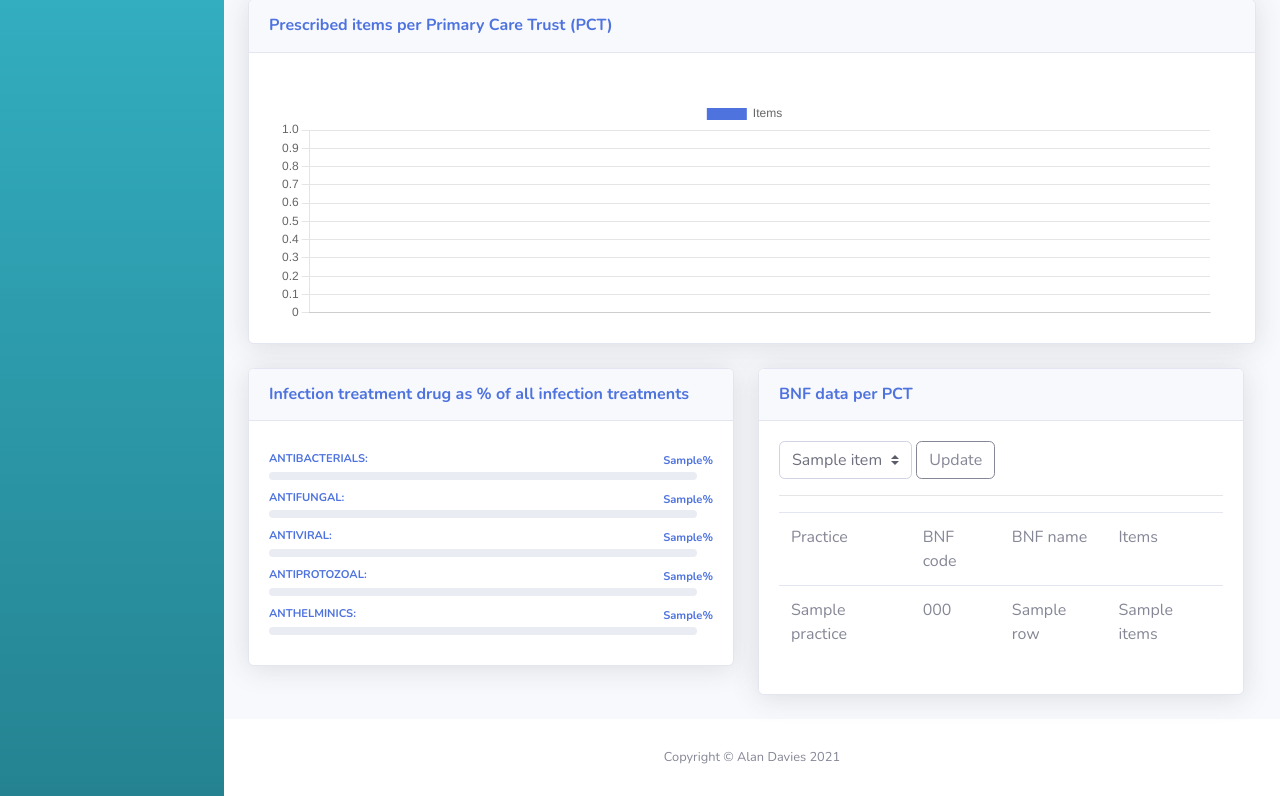
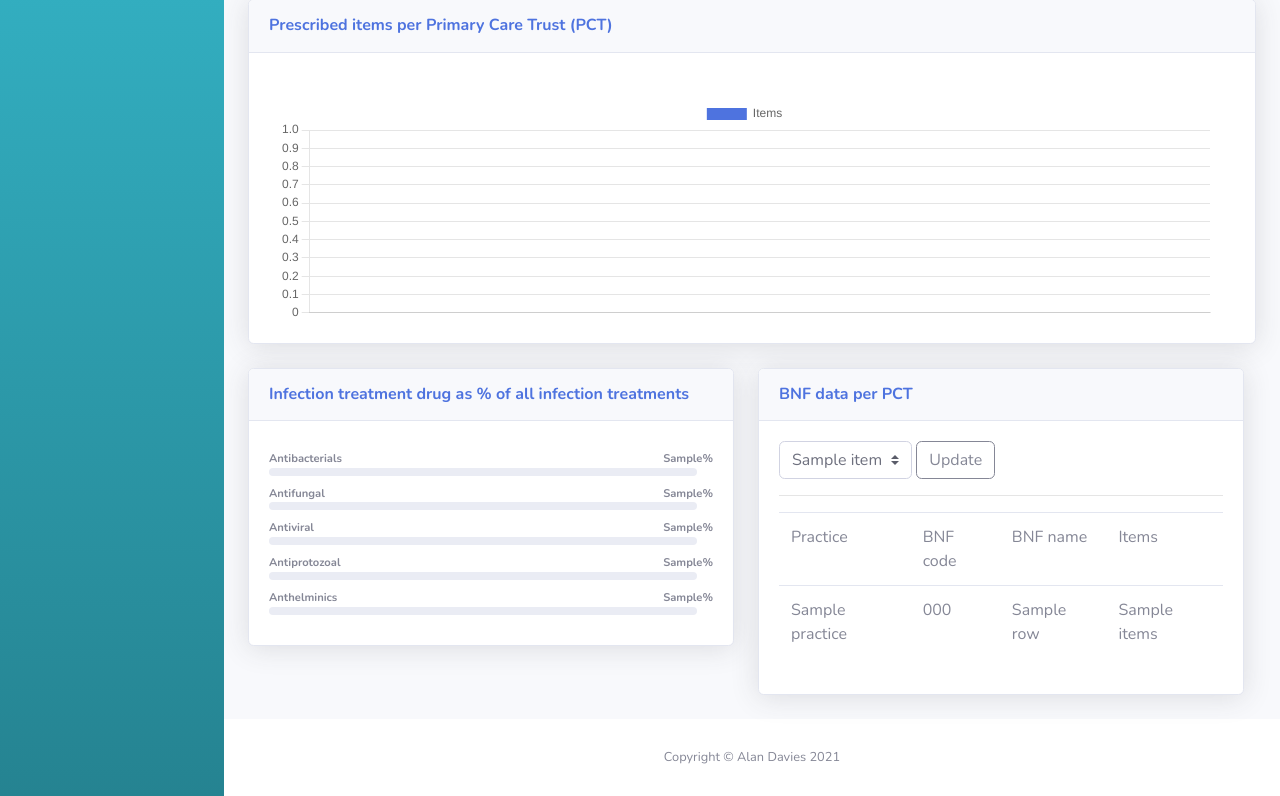
Before and after one commit to Yueer-Fan/MIE_myanmar, a Flask app: template app/templates/dashboard/index.html in a window 1280 px wide. Shown: the part 327-1123 px from the top of the page. Run offline with Flask 2, Linux system fonts and the light colour scheme; the template is opened without the code that fills it: most values are stand-ins (such as "Sample title", 1, 10 or a date in 2020); some libraries are stand-ins or nearby versions.

Commit message:
update progress bar

```diff
--- a/app/templates/dashboard/index.html
+++ b/app/templates/dashboard/index.html
@@ -201,7 +201,7 @@
                         </div>
                         <div class="col">
                           <div class="progress progress-sm mr-2">
-                            <div class="progress-bar bg-info" role="progressbar" style="width: '{{top_data}}%"'
+                            <div class="progress-bar bg-info" role="progressbar" style="width: {{top_data}}%"
                               aria-valuemin="0" aria-valuemax="100"></div>
                           </div>
                         </div>
@@ -262,16 +262,16 @@
                    <div style="margin:10px 0">
                     <div class="row no-gutters align-items-center">
                       <div class="col">
-                        <div class="text-xs font-weight-bold text-primary text-uppercase mb-1">Antibacterials:</div>
+                        <div class="text-xs font-weight-bold">Antibacterials</div>
                       </div>
                       <div class="col" style="text-align:end">
-                        <div class="text-xs font-weight-bold text-primary">{{ all_infection_treatments_data[0] }}%</div>
+                        <div class="text-xs font-weight-bold">{{ all_infection_treatments_data[0] }}%</div>
                       </div>
                     </div>
                     <div class="row no-gutters align-items-center">
                       <div class="col mr-2">
                         <div class="progress progress-sm mr-2">
-                          <div class="progress-bar bg-info" role="progressbar" style="width: {{ all_infection_treatments_data[0] }}%" aria-valuemin="0" aria-valuemax="100"></div>
+                          <div class="progress-bar bg-warning" role="progressbar" style="width: {{ all_infection_treatments_data[0] }}%" aria-valuemin="0" aria-valuemax="100"></div>
                         </div>
                       </div>
                     </div>
@@ -279,16 +279,16 @@
                    <div style="margin:10px 0">
                     <div class="row no-gutters align-items-center">
                       <div class="col">
-                        <div class="text-xs font-weight-bold text-primary text-uppercase mb-1">Antifungal:</div>
+                        <div class="text-xs font-weight-bold">Antifungal</div>
                       </div>
                       <div class="col" style="text-align:end">
-                        <div class="text-xs font-weight-bold text-primary">{{ all_infection_treatments_data[1] }}%</div>
+                        <div class="text-xs font-weight-bold">{{ all_infection_treatments_data[1] }}%</div>
                       </div>
                     </div>
                     <div class="row no-gutters align-items-center">
                       <div class="col mr-2">
                         <div class="progress progress-sm mr-2">
-                          <div class="progress-bar bg-info" role="progressbar" style="width: {{ all_infection_treatments_data[1] }}%" aria-valuemin="0" aria-valuemax="100"></div>
+                          <div class="progress-bar bg-warning" role="progressbar" style="width: {{ all_infection_treatments_data[1] }}%" aria-valuemin="0" aria-valuemax="100"></div>
                         </div>
                       </div>
                     </div>
@@ -296,16 +296,16 @@
                   <div style="margin:10px 0">
                     <div class="row no-gutters align-items-center">
                       <div class="col">
-                        <div class="text-xs font-weight-bold text-primary text-uppercase mb-1">Antiviral:</div>
+                        <div class="text-xs font-weight-bold">Antiviral</div>
                       </div>
                       <div class="col" style="text-align:end">
-                        <div class="text-xs font-weight-bold text-primary">{{ all_infection_treatments_data[2] }}%</div>
+                        <div class="text-xs font-weight-bold">{{ all_infection_treatments_data[2] }}%</div>
                       </div>
                     </div>
                     <div class="row no-gutters align-items-center">
                       <div class="col mr-2">
                         <div class="progress progress-sm mr-2">
-                          <div class="progress-bar bg-info" role="progressbar" style="width: {{ all_infection_treatments_data[2] }}%" aria-valuemin="0" aria-valuemax="100"></div>
+                          <div class="progress-bar bg-warning" role="progressbar" style="width: {{ all_infection_treatments_data[2] }}%" aria-valuemin="0" aria-valuemax="100"></div>
                         </div>
                       </div>
                     </div>
@@ -313,16 +313,16 @@
                   <div style="margin:10px 0">
                     <div class="row no-gutters align-items-center">
                       <div class="col">
-                        <div class="text-xs font-weight-bold text-primary text-uppercase mb-1">Antiprotozoal:</div>
+                        <div class="text-xs font-weight-bold">Antiprotozoal</div>
                       </div>
                       <div class="col" style="text-align:end">
-                        <div class="text-xs font-weight-bold text-primary">{{ all_infection_treatments_data[3] }}%</div>
+                        <div class="text-xs font-weight-bold">{{ all_infection_treatments_data[3] }}%</div>
                       </div>
                     </div>
                     <div class="row no-gutters align-items-center">
                       <div class="col mr-2">
                         <div class="progress progress-sm mr-2">
-                          <div class="progress-bar bg-info" role="progressbar" style="width: {{ all_infection_treatments_data[3] }}%" aria-valuemin="0" aria-valuemax="100"></div>
+                          <div class="progress-bar bg-warning" role="progressbar" style="width: {{ all_infection_treatments_data[3] }}%" aria-valuemin="0" aria-valuemax="100"></div>
                         </div>
                       </div>
                     </div>
@@ -330,16 +330,16 @@
                   <div style="margin:10px 0">
                     <div class="row no-gutters align-items-center">
                       <div class="col">
-                        <div class="text-xs font-weight-bold text-primary text-uppercase mb-1">Anthelminics:</div>
+                        <div class="text-xs font-weight-bold">Anthelminics</div>
                       </div>
                       <div class="col" style="text-align:end">
-                        <div class="text-xs font-weight-bold text-primary">{{ all_infection_treatments_data[4] }}%</div>
+                        <div class="text-xs font-weight-bold">{{ all_infection_treatments_data[4] }}%</div>
                       </div>
                     </div>
                     <div class="row no-gutters align-items-center">
                       <div class="col mr-2">
                         <div class="progress progress-sm mr-2">
-                          <div class="progress-bar bg-info" role="progressbar" style="width: {{ all_infection_treatments_data[4] }}%" aria-valuemin="0" aria-valuemax="100"></div>
+                          <div class="progress-bar bg-warning" role="progressbar" style="width: {{ all_infection_treatments_data[4] }}%" aria-valuemin="0" aria-valuemax="100"></div>
                         </div>
                       </div>
                     </div>
```
